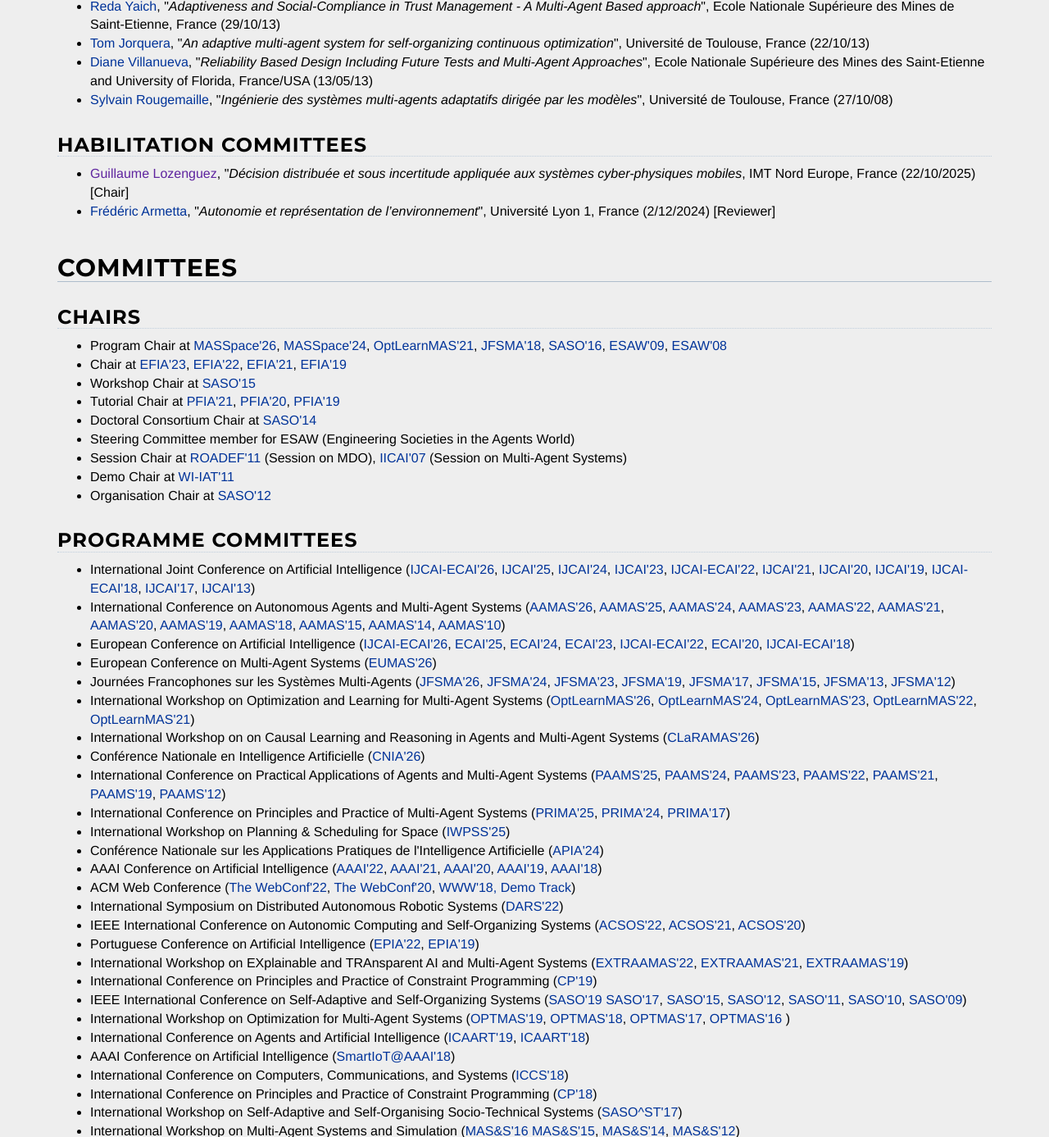
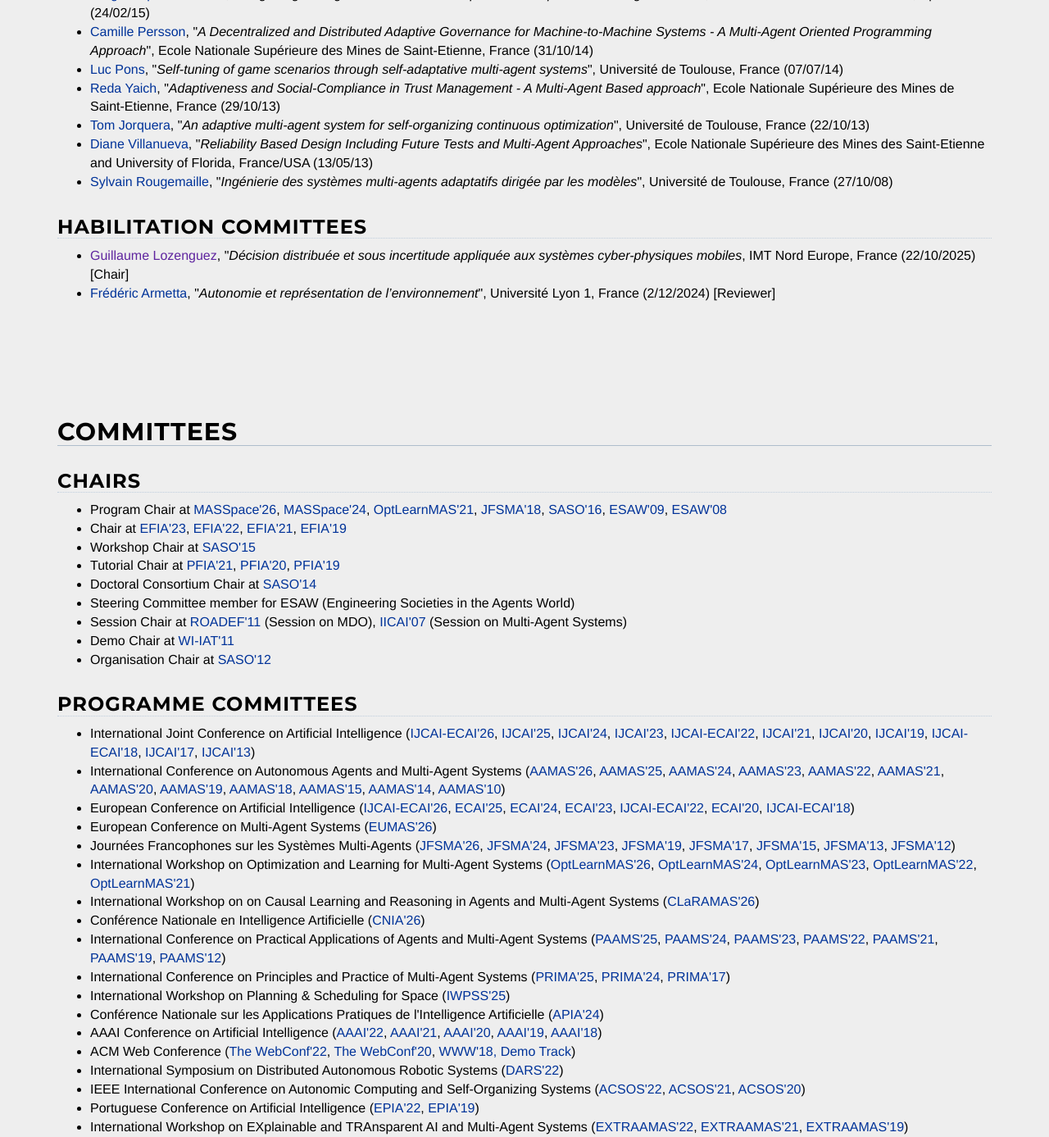
Before and after one commit to GauthierPicard/GauthierPicard.github.io, a PHP site: page / in a window 1280 px wide. Shown: the part 3830-5217 px from the top of the page at 82% size. Run offline with PHP 8.4, Linux system fonts and the light colour scheme; some libraries are stand-ins or nearby versions; some web fonts are replaced.

Commit message:
Update gauth.css

```diff
--- a/css/gauth.css
+++ b/css/gauth.css
@@ -386,6 +386,16 @@ a:hover {
     padding-top: 100px;
 }
 
+.supervision-section {
+    /*height: 100%;*/
+    padding-top: 100px;
+}
+
+.committees-section {
+    /*height: 100%;*/
+    padding-top: 100px;
+}
+
 .cv-section {
     /*height: 100%;*/
     padding-top: 100px;
```
